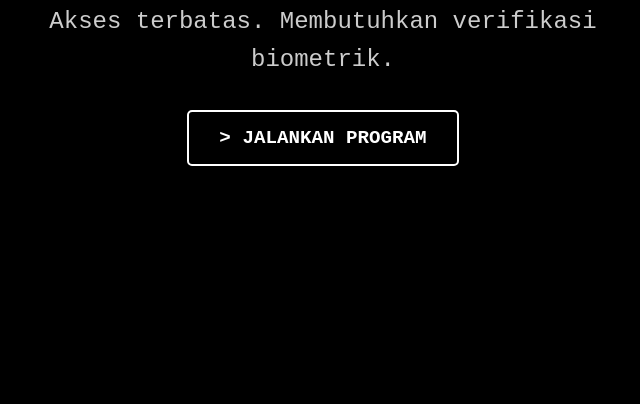
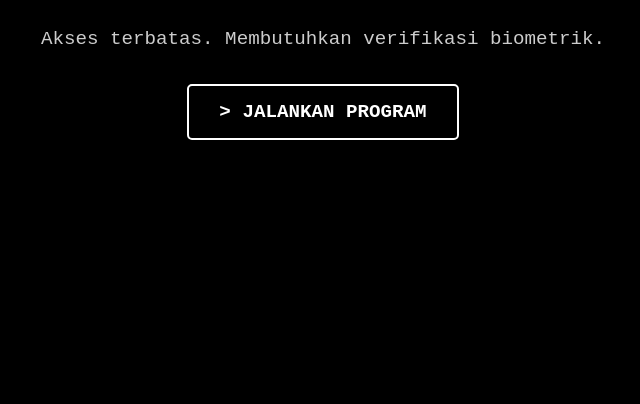
Before and after one commit to irul9/rahasia, a plain HTML site: page index.html in a window 1280 px wide. Shown: the part 396-800 px from the top of the page, without its empty margins (317-957 px from the left). Drawn offline with Linux system fonts and the light colour scheme.

Commit message:
Update index.html

```diff
--- a/index.html
+++ b/index.html
@@ -84,7 +84,7 @@
         }
 
         p {
-            font-size: 1.5em;
+            font-size: 1.2em;
             line-height: 1.6;
             margin-bottom: 30px;
             color: #ff3385;
```
